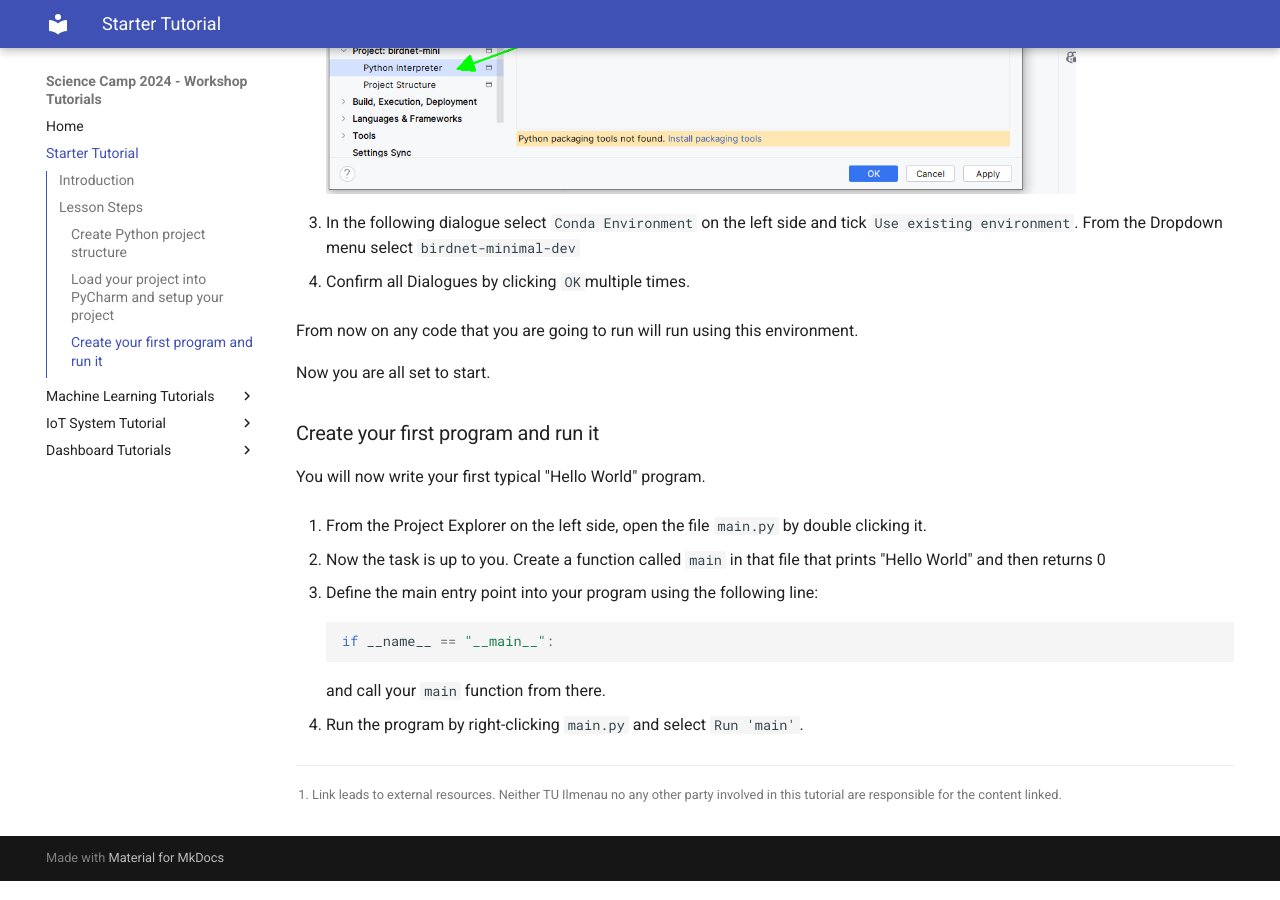
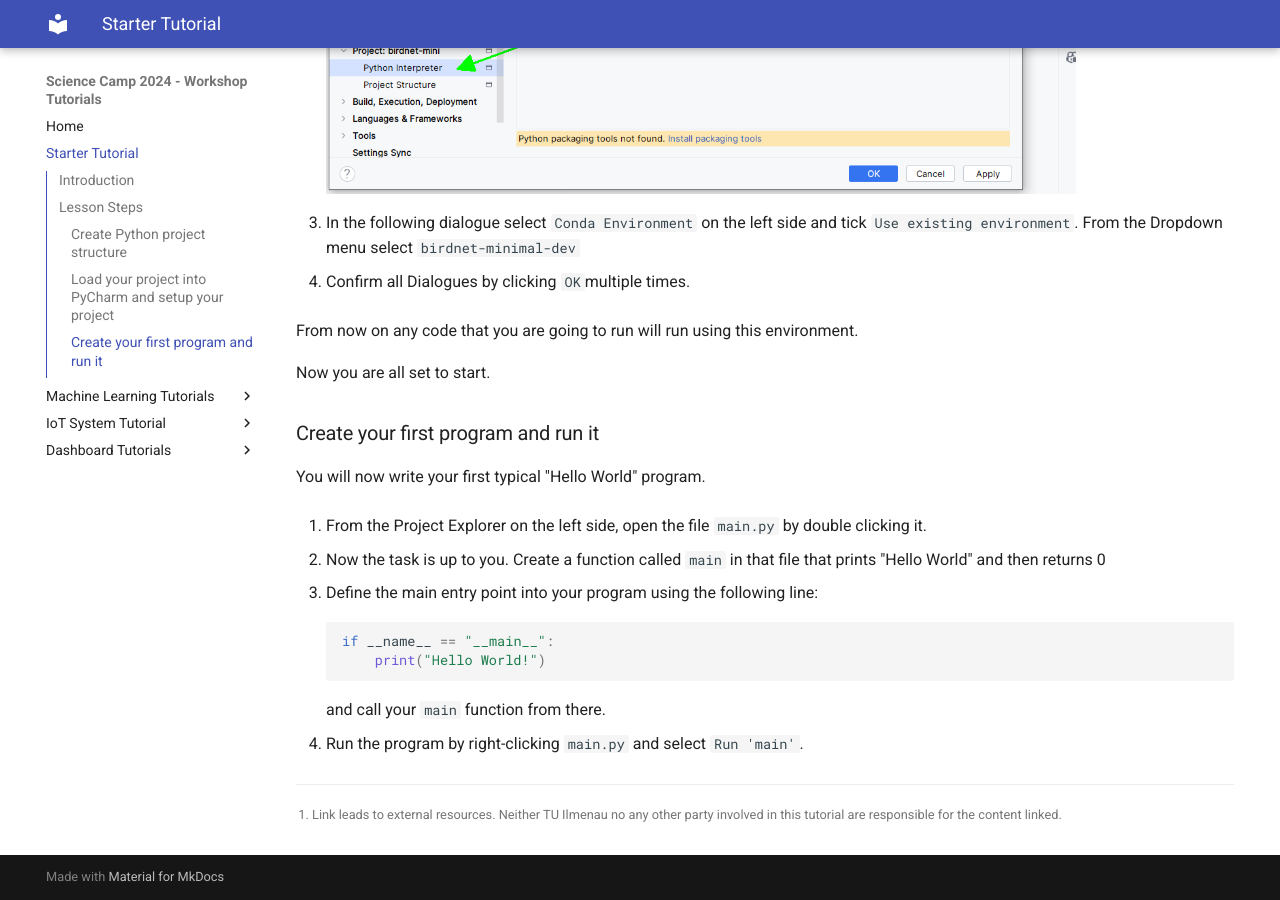
Before and after one commit to Science-Camp-TUI/tutorials, an MkDocs documentation site: the page built from docs/starter/index.md, in a window 1280 px wide and 900 px high, scrolled down 2028 px. Built offline with MkDocs 1.6.1 and Material for MkDocs 9.7.7, drawn with Linux system fonts in a browser that asks for light colours.

Commit message:
add hello world output

````diff
--- a/docs/starter/index.md
+++ b/docs/starter/index.md
@@ -86,6 +86,7 @@ You will now write your first typical "Hello World" program.
 
     ```python
     if __name__ == "__main__":
+        print("Hello World!")
     ```
 
     and call your `main` function from there.
````
